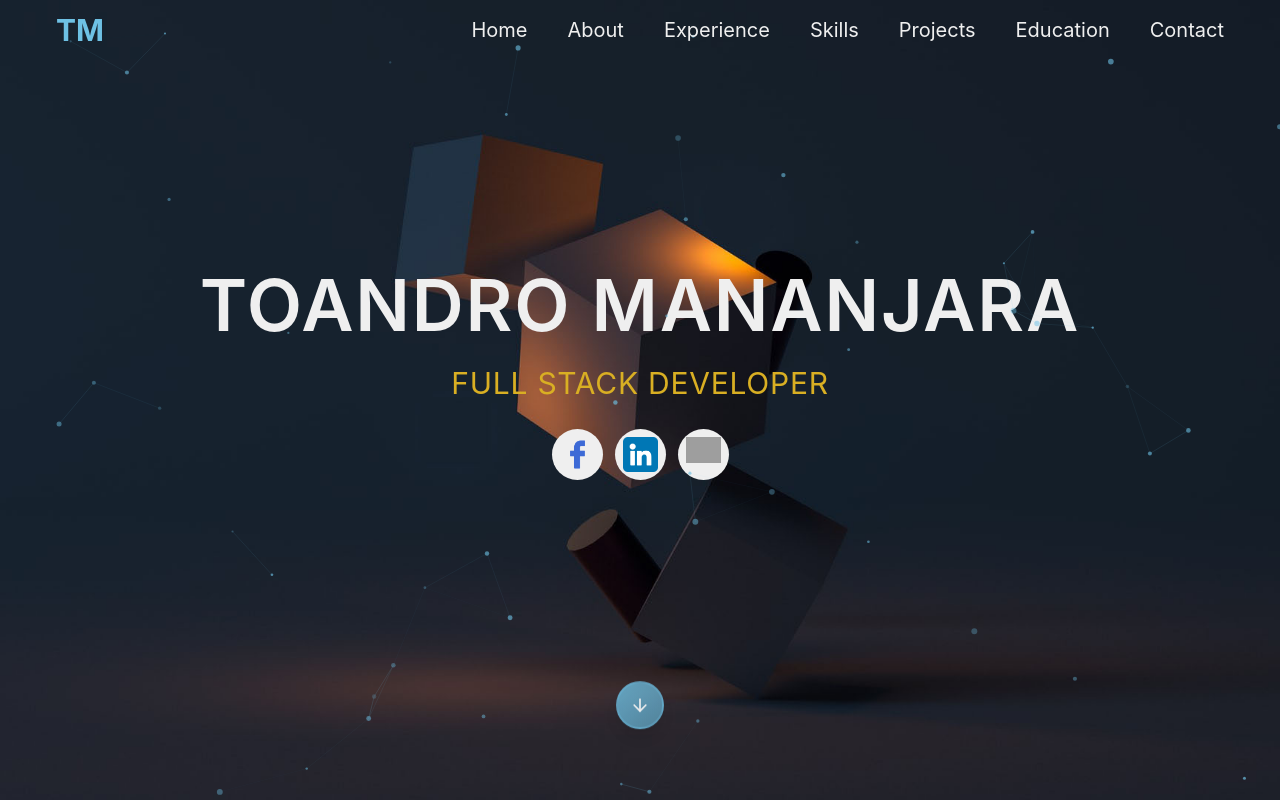
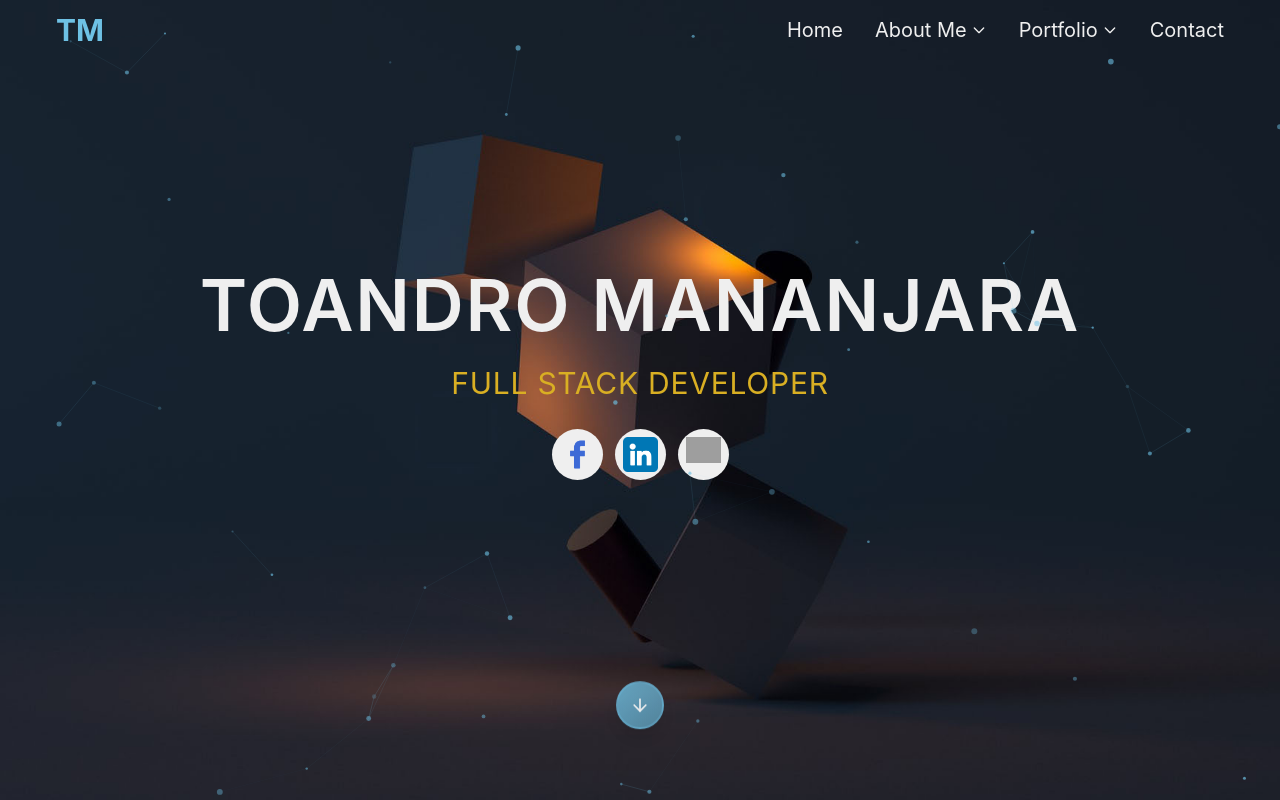
Before and after one commit to ToandroMananjara/portfolio-v2, a React (Vite) app: page / in a window 1280 px wide. Shown: the top 800 px of the page. Built offline with nearby package versions, Linux system fonts and the light colour scheme; grey boxes are pictures that could not be loaded.

Commit message:
feat: reorder Education component position in App and enhance Navbar menu structure

```diff
--- a/src/App.jsx
+++ b/src/App.jsx
@@ -18,10 +18,10 @@ function App() {
       <Navbar />
       <Hero />
       <About />
+      <Education />
       <Experience />
       <Skills />
       <Project />
-      <Education />
       <Footer />
     </div>
   );
--- a/src/components/Navbar.jsx
+++ b/src/components/Navbar.jsx
@@ -104,30 +104,28 @@ function Navbar() {
         {/* Desktop Menu - Always Visible */}
         <div className="hidden md:flex md:items-center">
           <div className="menu-link">
-            <ul className="flex flex-row gap-10">
-              {menu.map((menuItem, index) => (
+            <ul className="flex flex-row gap-8">
+              {/* Home */}
               <motion.li
-                  key={index}
-                  id={menuItem.id}
                 className="cursor-pointer"
                 initial={{ y: 20, opacity: 0 }}
                 animate={{ y: 0, opacity: 1 }}
                 transition={{
                   duration: 0.5,
-                    delay: index * 0.1 + 0.3,
+                  delay: 0.3,
                   ease: "easeOut",
                 }}
                 whileHover={{
-                    scale: 1.1,
+                  scale: 1.05,
                   y: -2,
                   transition: { duration: 0.2 },
                 }}
               >
                 <a
-                    href={menuItem.link}
+                  href="/#home"
                   className="hover:text-blue_primary transition-all duration-300 ease-in-out relative group"
                 >
-                    {menuItem.name}
+                  Home
                   <motion.span
                     className="absolute bottom-0 left-0 w-0 h-0.5 bg-blue_primary group-hover:w-full transition-all duration-300"
                     initial={{ width: 0 }}
@@ -135,7 +133,129 @@ function Navbar() {
                   />
                 </a>
               </motion.li>
-              ))}
+
+              {/* About Me Section */}
+              <motion.li
+                className="relative group cursor-pointer"
+                initial={{ y: 20, opacity: 0 }}
+                animate={{ y: 0, opacity: 1 }}
+                transition={{
+                  duration: 0.5,
+                  delay: 0.4,
+                  ease: "easeOut",
+                }}
+              >
+                <span className="hover:text-blue_primary transition-all duration-300 ease-in-out flex items-center gap-1">
+                  About Me
+                  <svg
+                    xmlns="http://www.w3.org/2000/svg"
+                    className="h-4 w-4 transition-transform group-hover:rotate-180 duration-300"
+                    fill="none"
+                    viewBox="0 0 24 24"
+                    stroke="currentColor"
+                  >
+                    <path
+                      strokeLinecap="round"
+                      strokeLinejoin="round"
+                      strokeWidth={2}
+                      d="M19 9l-7 7-7-7"
+                    />
+                  </svg>
+                </span>
+                <div className="absolute top-full left-0 mt-2 bg-gray_primary/95 backdrop-blur-md rounded-lg shadow-xl border border-blue_primary/20 overflow-hidden opacity-0 invisible group-hover:opacity-100 group-hover:visible transition-all duration-300 min-w-[180px] z-50">
+                  <a
+                    href="/#about"
+                    className="block px-5 py-3 hover:bg-blue_primary/20 hover:text-blue_primary hover:pl-6 transition-all duration-200 border-l-2 border-transparent hover:border-blue_primary"
+                  >
+                    About
+                  </a>
+                  <a
+                    href="/#education"
+                    className="block px-5 py-3 hover:bg-blue_primary/20 hover:text-blue_primary hover:pl-6 transition-all duration-200 border-l-2 border-transparent hover:border-blue_primary"
+                  >
+                    Education
+                  </a>
+                </div>
+              </motion.li>
+
+              {/* Professional Section */}
+              <motion.li
+                className="relative group cursor-pointer"
+                initial={{ y: 20, opacity: 0 }}
+                animate={{ y: 0, opacity: 1 }}
+                transition={{
+                  duration: 0.5,
+                  delay: 0.5,
+                  ease: "easeOut",
+                }}
+              >
+                <span className="hover:text-blue_primary transition-all duration-300 ease-in-out flex items-center gap-1">
+                  Portfolio
+                  <svg
+                    xmlns="http://www.w3.org/2000/svg"
+                    className="h-4 w-4 transition-transform group-hover:rotate-180 duration-300"
+                    fill="none"
+                    viewBox="0 0 24 24"
+                    stroke="currentColor"
+                  >
+                    <path
+                      strokeLinecap="round"
+                      strokeLinejoin="round"
+                      strokeWidth={2}
+                      d="M19 9l-7 7-7-7"
+                    />
+                  </svg>
+                </span>
+                <div className="absolute top-full left-0 mt-2 bg-gray_primary/95 backdrop-blur-md rounded-lg shadow-xl border border-blue_primary/20 overflow-hidden opacity-0 invisible group-hover:opacity-100 group-hover:visible transition-all duration-300 min-w-[180px] z-50">
+                  <a
+                    href="/#experience"
+                    className="block px-5 py-3 hover:bg-blue_primary/20 hover:text-blue_primary hover:pl-6 transition-all duration-200 border-l-2 border-transparent hover:border-blue_primary"
+                  >
+                    Experience
+                  </a>
+                  <a
+                    href="/#skills"
+                    className="block px-5 py-3 hover:bg-blue_primary/20 hover:text-blue_primary hover:pl-6 transition-all duration-200 border-l-2 border-transparent hover:border-blue_primary"
+                  >
+                    Skills
+                  </a>
+                  <a
+                    href="/#projects"
+                    className="block px-5 py-3 hover:bg-blue_primary/20 hover:text-blue_primary hover:pl-6 transition-all duration-200 border-l-2 border-transparent hover:border-blue_primary"
+                  >
+                    Projects
+                  </a>
+                </div>
+              </motion.li>
+
+              {/* Contact */}
+              <motion.li
+                className="cursor-pointer"
+                initial={{ y: 20, opacity: 0 }}
+                animate={{ y: 0, opacity: 1 }}
+                transition={{
+                  duration: 0.5,
+                  delay: 0.6,
+                  ease: "easeOut",
+                }}
+                whileHover={{
+                  scale: 1.05,
+                  y: -2,
+                  transition: { duration: 0.2 },
+                }}
+              >
+                <a
+                  href="mailto:mahasalotra@gmail.com"
+                  className="hover:text-blue_primary transition-all duration-300 ease-in-out relative group"
+                >
+                  Contact
+                  <motion.span
+                    className="absolute bottom-0 left-0 w-0 h-0.5 bg-blue_primary group-hover:w-full transition-all duration-300"
+                    initial={{ width: 0 }}
+                    whileHover={{ width: "100%" }}
+                  />
+                </a>
+              </motion.li>
             </ul>
           </div>
         </div>
@@ -144,7 +264,7 @@ function Navbar() {
         <AnimatePresence>
           {isMenuOpen && (
             <motion.div
-              className="menu-container text-gray_primary absolute top-0 right-0 bg-white_primary/50 backdrop-blur-sm px-10 py-5 flex flex-col items-start md:hidden"
+              className="menu-container text-white_primary absolute top-0 right-0 bg-gray_primary/95 backdrop-blur-sm px-10 py-5 flex flex-col items-start md:hidden"
               initial={{ x: 300, opacity: 0 }}
               animate={{ x: 0, opacity: 1 }}
               exit={{ x: 300, opacity: 0 }}
```
Lines whose indentation alone changed are shown as unchanged.
